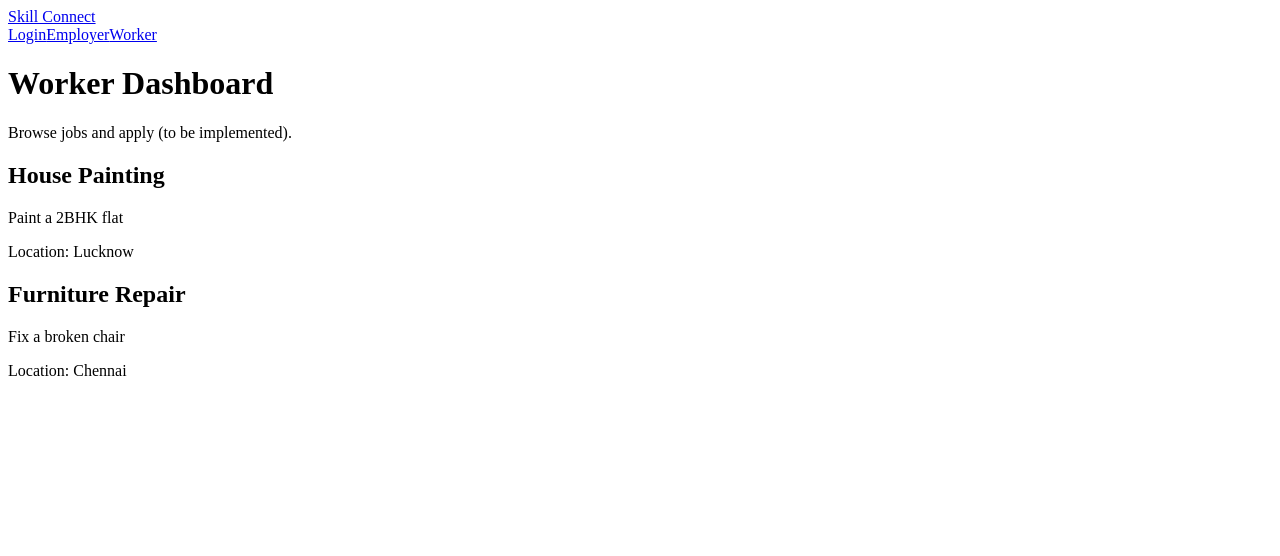
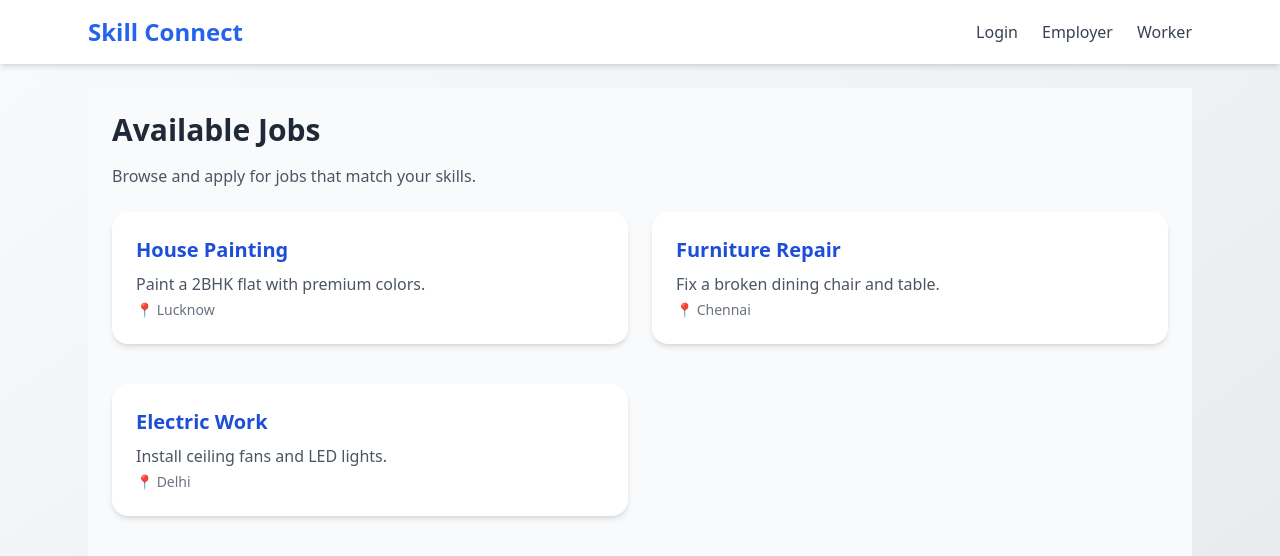
Before and after one commit to lonevaibhav/Skill-connect, a React (Create React App) app: page /worker in a window 1280 px wide. Shown: the top 556 px of the page. Built offline with nearby package versions, Linux system fonts and the light colour scheme.

Commit message:
Insatalled tailwindcss for better style

```diff
--- /dev/null
+++ b/postcss.config.js
@@ -0,0 +1,6 @@
+module.exports = {
+    plugins: {
+      tailwindcss: {},
+      autoprefixer: {},
+    },
+  };
--- a/src/App.js
+++ b/src/App.js
@@ -1,4 +1,30 @@
 import React from "react";
+import { BrowserRouter as Router, Routes, Route } from "react-router-dom";
+import Navbar from "./components/Navbar";
+import EmployerDashboard from "./pages/EmployerDashboard";
+import WorkerDashboard from "./pages/WorkerDashboard";
+import Login from "./pages/Login";
+
+function App() {
+  return (
+    <Router>
+      <div className="min-h-screen bg-gradient-to-br from-gray-50 to-gray-200 text-gray-800">
+        <Navbar />
+        <main className="max-w-6xl mx-auto p-6">
+          <Routes>
+            <Route path="/" element={<Login />} />
+            <Route path="/employer" element={<EmployerDashboard />} />
+            <Route path="/worker" element={<WorkerDashboard />} />
+          </Routes>
+        </main>
+      </div>
+    </Router>
+  );
+}
+
+export default App;
+
+/*import React from "react";
 import { BrowserRouter as Router, Routes, Route } from "react-router-dom";
 import Navbar from "./components/Navbar";
 import EmployerDashboard from "./pages/EmployerDashboard";
--- a/src/components/JobCard.jsx
+++ b/src/components/JobCard.jsx
@@ -1,11 +1,25 @@
 import React from "react";
 
-const JobCard = ({ job }) => (
-  <div className="border p-4 mb-4 rounded shadow-md">
-    <h2 className="text-xl font-semibold">{job.title}</h2>
-    <p>{job.description}</p>
-    <p className="text-gray-500">Location: {job.location}</p>
-  </div>
-);
+const JobCard = ({ job }) => {
+  return (
+    <div className="bg-white rounded-2xl shadow-md p-6 mb-4 hover:shadow-lg transition-all">
+      <h2 className="text-xl font-semibold text-blue-700 mb-2">{job.title}</h2>
+      <p className="text-gray-600 mb-1">{job.description}</p>
+      <p className="text-sm text-gray-500">📍 {job.location}</p>
+    </div>
+  );
+};
 
 export default JobCard;
+
+// import React from "react";
+
+// const JobCard = ({ job }) => (
+//   <div className="border p-4 mb-4 rounded shadow-md">
+//     <h2 className="text-xl font-semibold">{job.title}</h2>
+//     <p>{job.description}</p>
+//     <p className="text-gray-500">Location: {job.location}</p>
+//   </div>
+// );
+
+// export default JobCard;
--- a/src/components/Navbar.jsx
+++ b/src/components/Navbar.jsx
@@ -1,15 +1,37 @@
 import React from "react";
 import { Link } from "react-router-dom";
 
-const Navbar = () => (
-  <nav className="bg-blue-600 p-4 text-white flex justify-between">
-    <Link to="/" className="font-bold text-xl">Skill Connect</Link>
-    <div className="space-x-4">
-      <Link to="/login">Login</Link>
-      <Link to="/employer">Employer</Link>
-      <Link to="/worker">Worker</Link>
-    </div>
-  </nav>
-);
+const Navbar = () => {
+  return (
+    <header className="bg-white shadow-md">
+      <nav className="max-w-6xl mx-auto px-6 py-4 flex justify-between items-center">
+        <Link to="/" className="text-2xl font-bold text-blue-600">
+          Skill Connect
+        </Link>
+        <div className="space-x-6">
+          <Link to="/" className="text-gray-700 hover:text-blue-500 font-medium">Login</Link>
+          <Link to="/employer" className="text-gray-700 hover:text-blue-500 font-medium">Employer</Link>
+          <Link to="/worker" className="text-gray-700 hover:text-blue-500 font-medium">Worker</Link>
+        </div>
+      </nav>
+    </header>
+  );
+};
 
 export default Navbar;
+
+// import React from "react";
+// import { Link } from "react-router-dom";
+
+// const Navbar = () => (
+//   <nav className="bg-blue-600 p-4 text-white flex justify-between">
+//     <Link to="/" className="font-bold text-xl">Skill Connect</Link>
+//     <div className="space-x-4">
+//       <Link to="/login">Login</Link>
+//       <Link to="/employer">Employer</Link>
+//       <Link to="/worker">Worker</Link>
+//     </div>
+//   </nav>
+// );
+
+// export default Navbar;
--- a/src/pages/EmployerDashboard.jsx
+++ b/src/pages/EmployerDashboard.jsx
@@ -2,20 +2,42 @@ import React from "react";
 import JobCard from "../components/JobCard";
 
 const EmployerDashboard = () => {
-  const sampleJobs = [
+  const jobs = [
     { title: "Plumber Needed", description: "Fix pipes at office", location: "Delhi" },
-    { title: "Electrician", description: "Wiring work", location: "Mumbai" }
+    { title: "Electrician", description: "Wiring work", location: "Mumbai" },
   ];
 
   return (
-    <div className="p-6">
-      <h1 className="text-2xl font-bold mb-4">Employer Dashboard</h1>
-      <p className="mb-6">Post jobs and review applicants (to be implemented).</p>
-      {sampleJobs.map((job, idx) => (
-        <JobCard key={idx} job={job} />
+    <div>
+      <h1 className="text-3xl font-bold text-blue-700 mb-4">Employer Dashboard</h1>
+      <p className="text-gray-600 mb-6">Post jobs and review applicants (coming soon).</p>
+      {jobs.map((job, index) => (
+        <JobCard key={index} job={job} />
       ))}
     </div>
   );
 };
 
 export default EmployerDashboard;
+
+// import React from "react";
+// import JobCard from "../components/JobCard";
+
+// const EmployerDashboard = () => {
+//   const sampleJobs = [
+//     { title: "Plumber Needed", description: "Fix pipes at office", location: "Delhi" },
+//     { title: "Electrician", description: "Wiring work", location: "Mumbai" }
+//   ];
+
+//   return (
+//     <div className="p-6">
+//       <h1 className="text-2xl font-bold mb-4">Employer Dashboard</h1>
+//       <p className="mb-6">Post jobs and review applicants (to be implemented).</p>
+//       {sampleJobs.map((job, idx) => (
+//         <JobCard key={idx} job={job} />
+//       ))}
+//     </div>
+//   );
+// };
+
+// export default EmployerDashboard;
--- a/src/pages/Login.jsx
+++ b/src/pages/Login.jsx
@@ -1,51 +1,83 @@
-import React, { useState } from "react";
-import { auth } from "../firebase";
-import { signInWithEmailAndPassword } from "firebase/auth";
-import { useNavigate } from "react-router-dom";
+import React from "react";
 
 const Login = () => {
-  const [email, setEmail] = useState("");
-  const [password, setPassword] = useState("");
-  const navigate = useNavigate();
-
-  const handleLogin = async (e) => {
-    e.preventDefault();
-    try {
-      await signInWithEmailAndPassword(auth, email, password);
-      navigate("/worker");
-    } catch (error) {
-      console.error("Error logging in: ", error.message);
-    }
-  };
-
   return (
-    <div className="p-6">
-      <h1 className="text-2xl font-bold mb-4">Login</h1>
-      <form onSubmit={handleLogin}>
-        <div className="mb-4">
-          <label className="block text-sm font-medium">Email</label>
+    <div className="flex justify-center items-center min-h-[60vh]">
+      <div className="bg-white p-8 rounded-2xl shadow-md w-full max-w-md">
+        <h1 className="text-2xl font-bold text-center mb-6 text-blue-700">Login to Skill Connect</h1>
+        <form className="space-y-4">
           <input
             type="email"
-            className="border p-2 w-full"
-            value={email}
-            onChange={(e) => setEmail(e.target.value)}
-            required
+            placeholder="Email"
+            className="w-full p-3 border rounded-xl focus:outline-none focus:ring-2 focus:ring-blue-400"
           />
-        </div>
-        <div className="mb-4">
-          <label className="block text-sm font-medium">Password</label>
           <input
             type="password"
-            className="border p-2 w-full"
-            value={password}
-            onChange={(e) => setPassword(e.target.value)}
-            required
+            placeholder="Password"
+            className="w-full p-3 border rounded-xl focus:outline-none focus:ring-2 focus:ring-blue-400"
           />
-        </div>
-        <button type="submit" className="bg-blue-600 text-white py-2 px-4 rounded">Login</button>
-      </form>
+          <button
+            type="submit"
+            className="w-full bg-blue-600 text-white py-3 rounded-xl font-semibold hover:bg-blue-700 transition-all"
+          >
+            Login
+          </button>
+        </form>
+      </div>
     </div>
   );
 };
 
 export default Login;
+
+// import React, { useState } from "react";
+// import { auth } from "../firebase";
+// import { signInWithEmailAndPassword } from "firebase/auth";
+// import { useNavigate } from "react-router-dom";
+
+// const Login = () => {
+//   const [email, setEmail] = useState("");
+//   const [password, setPassword] = useState("");
+//   const navigate = useNavigate();
+
+//   const handleLogin = async (e) => {
+//     e.preventDefault();
+//     try {
+//       await signInWithEmailAndPassword(auth, email, password);
+//       navigate("/worker");
+//     } catch (error) {
+//       console.error("Error logging in: ", error.message);
+//     }
+//   };
+
+//   return (
+//     <div className="p-6">
+//       <h1 className="text-2xl font-bold mb-4">Login</h1>
+//       <form onSubmit={handleLogin}>
+//         <div className="mb-4">
+//           <label className="block text-sm font-medium">Email</label>
+//           <input
+//             type="email"
+//             className="border p-2 w-full"
+//             value={email}
+//             onChange={(e) => setEmail(e.target.value)}
+//             required
+//           />
+//         </div>
+//         <div className="mb-4">
+//           <label className="block text-sm font-medium">Password</label>
+//           <input
+//             type="password"
+//             className="border p-2 w-full"
+//             value={password}
+//             onChange={(e) => setPassword(e.target.value)}
+//             required
+//           />
+//         </div>
+//         <button type="submit" className="bg-blue-600 text-white py-2 px-4 rounded">Login</button>
+//       </form>
+//     </div>
+//   );
+// };
+
+// export default Login;
--- a/src/pages/WorkerDashboard.jsx
+++ b/src/pages/WorkerDashboard.jsx
@@ -3,19 +3,58 @@ import JobCard from "../components/JobCard";
 
 const WorkerDashboard = () => {
   const jobs = [
-    { title: "House Painting", description: "Paint a 2BHK flat", location: "Lucknow" },
-    { title: "Furniture Repair", description: "Fix a broken chair", location: "Chennai" }
+    {
+      title: "House Painting",
+      description: "Paint a 2BHK flat with premium colors.",
+      location: "Lucknow",
+    },
+    {
+      title: "Furniture Repair",
+      description: "Fix a broken dining chair and table.",
+      location: "Chennai",
+    },
+    {
+      title: "Electric Work",
+      description: "Install ceiling fans and LED lights.",
+      location: "Delhi",
+    },
   ];
 
   return (
-    <div className="p-6">
-      <h1 className="text-2xl font-bold mb-4">Worker Dashboard</h1>
-      <p className="mb-6">Browse jobs and apply (to be implemented).</p>
-      {jobs.map((job, idx) => (
-        <JobCard key={idx} job={job} />
-      ))}
+    <div className="p-6 bg-gray-50 min-h-screen">
+      <h1 className="text-3xl font-bold mb-4 text-gray-800">Available Jobs</h1>
+      <p className="mb-6 text-gray-600">
+        Browse and apply for jobs that match your skills.
+      </p>
+      <div className="grid grid-cols-1 md:grid-cols-2 gap-6">
+        {jobs.map((job, idx) => (
+          <JobCard key={idx} job={job} />
+        ))}
+      </div>
     </div>
   );
 };
 
 export default WorkerDashboard;
+
+// import React from "react";
+// import JobCard from "../components/JobCard";
+
+// const WorkerDashboard = () => {
+//   const jobs = [
+//     { title: "House Painting", description: "Paint a 2BHK flat", location: "Lucknow" },
+//     { title: "Furniture Repair", description: "Fix a broken chair", location: "Chennai" }
+//   ];
+
+//   return (
+//     <div className="p-6">
+//       <h1 className="text-2xl font-bold mb-4">Worker Dashboard</h1>
+//       <p className="mb-6">Browse jobs and apply (to be implemented).</p>
+//       {jobs.map((job, idx) => (
+//         <JobCard key={idx} job={job} />
+//       ))}
+//     </div>
+//   );
+// };
+
+// export default WorkerDashboard;
--- /dev/null
+++ b/tailwind.config.js
@@ -0,0 +1,11 @@
+// tailwind.config.js
+/** @type {import('tailwindcss').Config} */
+module.exports = {
+  content: [
+    "./src/**/*.{js,jsx,ts,tsx}",
+  ],
+  theme: {
+    extend: {},
+  },
+  plugins: [],
+};
```
Also changed, not shown: package.json (+5 -5 lines), 1 other file (tests, documents, lock files or other folders).
